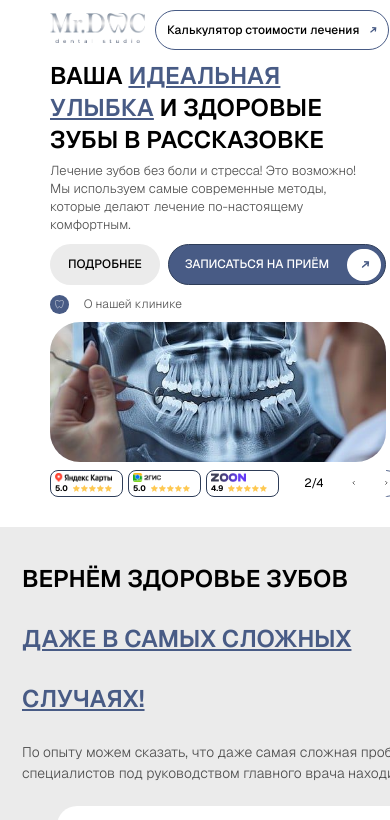
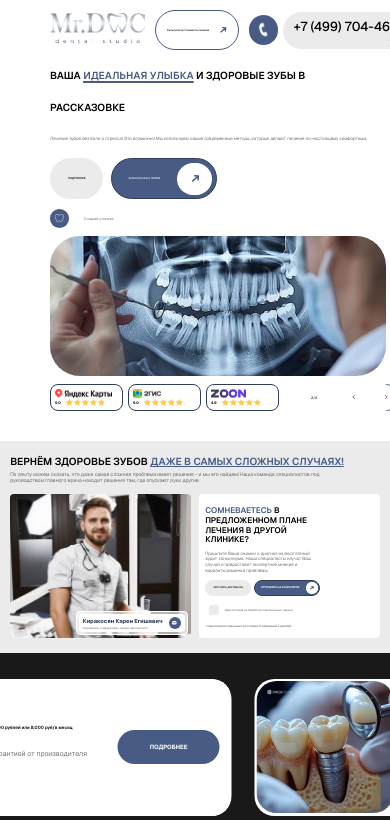
Before and after one commit to GrishaGT02/me, a React (Create React App) app: page / in a window 390 px wide. Shown: the top 820 px of the page. Built offline with nearby package versions, Linux system fonts and the light colour scheme.

Commit message:
Remove unnecessary .env file

```diff
--- a/src/Components/Googing/Googing.css
+++ b/src/Components/Googing/Googing.css
@@ -1,23 +1,25 @@
 .googing {
     width: 100%;
     background: #EBEBEB;
-    padding: 50px 50px;
+    padding: 4vw 2.6vw;
 }
 
 .googing-container {
     max-width: 1920px;
+    width: 100%;
     margin: 0 auto;
 }
 
 .googing-header {
     text-align: center;
-    margin-bottom: 50px;
+    margin-bottom: 2.6vw;
 }
 
 .googing-title {
+    /* font-size: 2.6vw; */
     font-size: var(--font-size-h1);
     font-weight: 600;
-    line-height: 60px;
+    line-height: 3.125vw;
     color: #000000;
     text-align: left;
     text-transform: uppercase;
@@ -28,25 +30,26 @@
 .googing-title span {
     color: #485B85;
     text-decoration: underline;
-    text-decoration-thickness: 3px;
-    text-underline-offset: 5px;
+    text-decoration-thickness: 0.16vw;
+    text-underline-offset: 0.26vw;
 }
 
 .googing-description {
+    /* font-size: 1.3vw; */
     font-size: var(--font-size-h6);
     font-weight: 300;
-    line-height: 33px;
+    line-height: 1.72vw;
     color: #1A1A1ABF;
     text-align: left;
     font-family: 'Geist', sans-serif;
-    max-width: 1650px;
-    margin-top: 30px;
+    max-width: 85.94vw;
+    margin-top: 0.56vw;
     /* margin: 0 auto; */
 }
 
 .googing-content {
     display: flex;
-    gap: 40px;
+    gap: 2.08vw;
     align-items: flex-start;
 }
 
@@ -57,9 +60,9 @@
 
 .googing-doctor-image {
     width: 100%;
-    height: 700px;
+    height: 36.77vw;
     background: #E0E0E0;
-    border-radius: 20px;
+    border-radius: 1.04vw;
     overflow: hidden;
 }
 
@@ -73,16 +76,26 @@
 
 .googing-doctor-info {
     background: #FFFFFFA6;
-    border-radius: 20px;
-    padding: 10px;
+    border-radius: 1.04vw;
+    padding: 0.52vw;
     display: flex;
     flex-direction: column;
-    gap: 8px;
+    gap: 0.42vw;
     position: absolute;
-    bottom: 30px;
-    right: 10px;
-    border: 1.5px solid rgba(255, 255, 255, 1);
+    bottom: 0.8vw;
+    right: 0.8vw;
+    border: 0.078vw solid rgba(255, 255, 255, 1);
     /* max-width: 300px; */
+}
+
+.googing-doctor-info-card {
+    background: #FFFFFF;
+    padding: 0.52vw 1.04vw;
+    gap: 1.56vw;
+    display: flex;
+    align-items: center;
+    justify-content: space-between;
+    border-radius: 1.04vw;
 }
 
 .googing-doctor-name {
@@ -91,7 +104,7 @@
     font-weight: 700;
     color: rgba(46, 61, 88, 1);
     font-family: 'Geist', sans-serif;
-    margin-bottom: 5px;
+    margin-bottom: 0.26vw;
 }
 
 .googing-doctor-title {
@@ -103,10 +116,10 @@
 }
 
 .googing-doctor-contact {
-    width: 60px;
-    height: 60px;
+    width: 3.125vw;
+    height: 3.125vw;
     background: #485B85;
-    border-radius: 50px;
+    border-radius: 2.6vw;
     display: flex;
     align-items: center;
     justify-content: center;
@@ -114,18 +127,23 @@
     cursor: pointer;
 }
 
+.googing-doctor-contact svg {
+    width: 1.2vw;
+    height: 0.94vw;
+}
+
 .googing-right {
     flex: 1;
 }
 
 .googing-form-card {
-    height: 700px;
+    height: 36.77vw;
     background: #FFFFFF;
-    border-radius: 20px;
-    padding: 60px 30px 60px 30px;
+    border-radius: 1.04vw;
+    padding: 3.125vw 1.56vw;
     display: flex;
     flex-direction: column;
-    gap: 30px;
+    gap: 1.56vw;
     align-items: flex-start;
 }
 
@@ -134,11 +152,11 @@
 }
 
 .googing-form-title {
-    width: 650px;
+    width: 30.85vw;
     margin: 0;
     font-size: var(--font-size-h3-5);
     font-weight: 600;
-    line-height: 45px;
+    line-height: 2.45vw;
     color: #000000;
     text-transform: uppercase;
     font-family: 'Geist', sans-serif;
@@ -147,37 +165,37 @@
 }
 
 .googing-form-title span[style*="underline"] {
-    text-decoration-thickness: 3px;
-    text-underline-offset: 5px;
+    text-decoration-thickness: 0.16vw;
+    text-underline-offset: 0.26vw;
 }
 
 .googing-form-description {
-    font-size: 22px;
+    font-size: 1.15vw;
     margin: 0;
-    font-weight: 400;
-    line-height: 28px;
+    font-weight: 300;
+    line-height: 1.46vw;
     color: #1A1A1ABF;
     font-family: 'Geist', sans-serif;
     text-align: left;
-    width: 550px;
+    width: 28.65vw;
 }
 
 .googing-form-buttons {
     display: flex;
-    gap: 15px;
+    gap: 0.78vw;
     align-items: center;
     justify-content: flex-start;
     width: 100%;
 }
 
 .googing-btn {
-    padding: 28px 40px;
-    border-radius: 50px;
+    padding: 1.46vw 2.08vw;
+    border-radius: 2.6vw;
     font-weight: 600;
     border: none;
     font-size: var(--font-size-button-secondary);
     font-weight: 500;
-    line-height: 19px;
+    line-height: 0.99vw;
     cursor: pointer;
     transition: all 0.3s ease;
     display: flex;
@@ -191,17 +209,17 @@
 }
 
 .googing-btn-1 {
-    padding: 6px 6px 6px 30px;
-    border-radius: 50px;
-    border: 1px solid #2E3D58;
+    padding: 0.31vw 0.31vw 0.31vw 1.56vw;
+    border-radius: 2.6vw;
+    border: 0.052vw solid #2E3D58;
     font-weight: 700;
     font-size: var(--font-size-button);
-    line-height: 17px;
+    line-height: 0.89vw;
     cursor: pointer;
     transition: all 0.3s ease;
     display: flex;
     align-items: center;
-    gap: 30px;
+    gap: 1.56vw;
     font-family: 'Geist', sans-serif;
     position: relative;
     overflow: hidden;
@@ -221,12 +239,12 @@
 
 .googing-btn-primary:hover span {
     color: #485B85;
-    transform: translateX(70px);
+    transform: translateX(3.65vw);
 }
 
 .googing-btn-icon {
-    width: 60px;
-    height: 60px;
+    width: 3.125vw;
+    height: 3.125vw;
     border-radius: 50%;
     background: #FFFFFF;
     display: flex;
@@ -238,23 +256,23 @@
 }
 
 .googing-btn-icon svg {
-    width: 19px;
-    height: 18px;
+    width: 0.99vw;
+    height: 0.94vw;
     transition: transform 0.3s cubic-bezier(0.4, 0, 0.2, 1);
 }
 
 .googing-btn-1:hover .googing-btn-icon svg {
-    transform: translateX(-250px) rotate(40deg);
+    transform: translateX(-13.02vw) rotate(40deg);
 }
 
 .googing-btn-1::after {
     content: '';
     position: absolute;
-    right: 6px;
+    right: 0.31vw;
     top: 50%;
     transform: translateY(-50%);
-    width: 60px;
-    height: 60px;
+    width: 3.125vw;
+    height: 3.125vw;
     border-radius: 50%;
     background: #FFFFFF;
     transition: all 0.5s cubic-bezier(0.4, 0, 0.2, 1);
@@ -263,9 +281,9 @@
 }
 
 .googing-btn-1:hover::after {
-    width: 800px;
-    height: 800px;
-    right: -400px;
+    width: 41.67vw;
+    height: 41.67vw;
+    right: -20.83vw;
     top: 50%;
     transform: translateY(-50%);
 }
@@ -273,7 +291,7 @@
 .googing-form-checkbox {
     display: flex;
     align-items: center;
-    gap: 12px;
+    gap: 0.63vw;
     justify-content: flex-start;
     width: 100%;
 }
@@ -300,12 +318,12 @@
 .googing-form-checkbox input[type="checkbox"]:checked::after {
     content: '';
     position: absolute;
-    left: 2px;
+    left: 0.1vw;
     top: 0px;
-    width: 3px;
-    height: 6px;
+    width: 0.16vw;
+    height: 0.31vw;
     border: solid white;
-    border-width: 0 2px 2px 0;
+    border-width: 0 0.1vw 0.1vw 0;
     transform: rotate(45deg);
 }
 
@@ -327,428 +345,3 @@
     width: 100%;
     margin-top: auto;
 }
-
-@media (max-width: 1650px) {
-    .googing-form-description {
-        width: 550px;
-    }
-
-    .googing-form-title {
-        width: 550px;
-    }
-
-    .googing-doctor-image {
-        height: 580px;
-    }
-
-    .googing-form-card {
-        padding: 47px 24px;
-        height: 580px;
-    }
-    .googing-header {
-        margin-bottom: 40px;
-    }
-
-    .googing {
-        padding: 40px;
-    }
-    .googing-title span {
-        text-decoration-thickness: 2.5px;
-        text-underline-offset: 4px;
-    }
-
-    .googing-form-title span[style*="underline"] {
-        text-decoration-thickness: 2.5px;
-        text-underline-offset: 4px;
-    }
-
-    .googing-description {
-        width: 1300px;
-        margin-top: 24px;
-    }
-
-    .googing-btn {
-        padding: 22px 32px;
-    }
-
-    /* Иконка кнопки записи на приём */
-    .googing-btn-icon {
-        width: 48px;
-        height: 48px;
-    }
-
-    .googing-btn-1 {
-        padding: 5px 5px 5px 24px;
-        gap: 24px;
-    }
-
-    .googing-btn-icon svg {
-        width: 11px;
-        height: 9px;
-    }
-
-    .googing-btn-1::after {
-        width: 48px;
-        height: 48px;
-    }
-
-    /* Анимация SVG стрелки - уменьшенное движение */
-    .googing-btn-1:hover .googing-btn-icon svg {
-        transform: translateX(-180px) rotate(40deg);
-    }
-
-    .googing-btn-primary:hover span {
-        transform: translateX(60px);
-    }
-
-    /* Анимация расширяющегося круга - уменьшенный размер */
-    .googing-btn-1:hover::after {
-        width: 640px;
-        height: 640px;
-        right: -320px;
-    }
-}
-
-@media (max-width: 1367px) {
-    .googing-doctor-image {
-        height: 500px;
-    }
-
-    .googing-form-card {
-        height: 500px;
-    }
-
-    .googing {
-        padding: 35px;
-    }
-
-    .googing-description {
-        margin-top: 21px;
-        line-height: 28px;
-        width: 1150px;
-    }
-
-    .googing-header {
-        margin-bottom: 35px;
-    }
-
-    .googing-content {
-        gap: 35px;
-    }
-
-    .googing-form-title {
-        width: 500px;
-        line-height: 38px;
-    }
-
-    .googing-form-card {
-        gap: 21px;
-    }
-
-    .googing-title span {
-        text-decoration-thickness: 2.5px;
-        text-underline-offset: 4px;
-    }
-
-    .googing-form-title span[style*="underline"] {
-        text-decoration-thickness: 2.5px;
-        text-underline-offset: 4px;
-    }
-
-    .googing-btn {
-        padding: 20px 28px;
-    }
-
-    /* Иконка кнопки записи на приём */
-    .googing-btn-icon {
-        width: 43px;
-        height: 43px;
-    }
-
-    .googing-btn-icon svg {
-        width: 10px;
-        height: 8px;
-    }
-
-    .googing-btn-1::after {
-        width: 43px;
-        height: 43px;
-    }
-
-    .googing-form-description {
-        width: 440px;
-        font-size: 16px;
-    }
-}
-
-@media (max-width: 1200px) {
-    .googing-doctor-image {
-        height: 440px;
-    }
-
-    .googing-form-card {
-        height: 440px;
-    }
-
-    .googing-form-description {
-        line-height: 22px;
-        font-size: 14px;
-    }
-
-    .googing-form-card {
-        padding: 37px 18px;
-    }
-
-    .googing-form-title {
-        width: 400px;
-        line-height: 33px;
-    }
-
-    .googing-header {
-        margin-bottom: 31px;
-    }
-
-    .googing-description {
-        margin-top: 18px;
-        width: 1050px;
-    }
-    .googing {
-        padding: 35px;
-    }
-
-    .googing-title span {
-        text-decoration-thickness: 2px;
-        text-underline-offset: 3px;
-    }
-
-    .googing-form-title span[style*="underline"] {
-        text-decoration-thickness: 2px;
-        text-underline-offset: 3px;
-    }
-
-    .googing-btn {
-        padding: 18px 24px;
-    }
-
-    /* Иконка кнопки записи на приём */
-    .googing-btn-icon {
-        width: 38px;
-        height: 38px;
-    }
-
-    .googing-btn-icon svg {
-        width: 9px;
-        height: 7px;
-    }
-
-    .googing-btn-1::after {
-        width: 38px;
-        height: 38px;
-    }
-
-    .googing-btn-1 {
-        padding: 4px 4px 4px 20px;
-        gap: 20px;
-    }
-
-    /* Анимация SVG стрелки */
-    .googing-btn-1:hover .googing-btn-icon svg {
-        transform: translateX(-150px) rotate(40deg);
-    }
-
-    .googing-btn-primary:hover span {
-        transform: translateX(50px);
-    }
-
-    /* Анимация расширяющегося круга */
-    .googing-btn-1:hover::after {
-        width: 560px;
-        height: 560px;
-        right: -280px;
-    }
-}
-
-@media (max-width: 1025px) {
-    .googing-doctor-info {
-        padding: 5px;
-    }
-
-    .googing-doctor-title {
-        font-size: 14px;
-        margin-bottom: 2.5px;
-    }
-
-    .googing-doctor-title {
-        font-size: 8.5px;
-    }
-
-    .googing-doctor-info {
-        bottom: 10px;
-    }
-
-    .googing-doctor-info-card {
-        padding: 5px 10px !important;
-        gap: 20px !important;
-    }
-
-    .googing-doctor-contact {
-        width: 32.03px;
-        height: 32.03px;
-    }
-
-    .googing-doctor-contact svg {
-        width: 12.01px;
-        height: 9.34px;
-    }
-
-    .googing-doctor-image {
-        height: 376px;
-    }
-
-    .googing-btn {
-        font-size: 7px;
-    }
-
-    .googing-btn-1 {
-        font-size: 8px;
-    }
-
-    .googing-form-disclaimer {
-        font-size: 7px;
-    }
-
-    .googing-form-checkbox label {
-        font-size: 7px;
-    }
-
-    .googing-form-description {
-        font-size: 12px;
-    }
-
-    .googing-form-title {
-        width: 376px;
-        line-height: 28px;
-    }
-    .googing-form-card {
-        height: 376px;
-        gap: 16px;
-        padding: 31px 16px;
-    }
-
-    .googing-header {
-        margin-bottom: 26px;
-    }
-    .googing-description {
-        line-height: 21px;
-    }
-    .googing-description {
-        margin-top: 15px;
-        width: 876px;
-    }
-
-    .googing {
-        padding: 25px;
-    }
-    .googing-title span {
-        text-decoration-thickness: 1.8px;
-        text-underline-offset: 2.5px;
-    }
-
-    .googing-form-title span[style*="underline"] {
-        text-decoration-thickness: 1.8px;
-        text-underline-offset: 2.5px;
-    }
-
-    .googing-btn {
-        padding: 11px 21px;
-    }
-
-    /* Иконка кнопки записи на приём */
-    .googing-btn-icon {
-        width: 32.03px;
-        height: 32.03px;
-    }
-
-    .googing-btn-1::after {
-        width: 32.03px;
-        height: 32.03px;
-    }
-
-    .googing-btn-1 {
-        padding: 3.5px 3.5px 3.5px 16px;
-    }
-}
-
-@media (max-width: 880px) {
-    .googing-form-card {
-        padding: 27px 14px;
-        height: 323px;
-    }
-    .googing-header {
-        margin-bottom: 22px;
-    }
-
-    .googing-description {
-        margin-top: 13px;
-        width: 753px;
-    }
-
-    .googing {
-        padding: 22px;
-    }
-
-    .googing-title span {
-        text-decoration-thickness: 1.5px;
-        text-underline-offset: 2px;
-    }
-
-    .googing-form-title span[style*="underline"] {
-        text-decoration-thickness: 1.5px;
-        text-underline-offset: 2px;
-    }
-
-    .googing-btn {
-        padding: 11px 18px;
-    }
-
-    .googing-doctor-image {
-        height: 323px;
-    }
-
-    /* Иконка кнопки записи на приём */
-    /* .googing-btn-icon {
-        width: 48px;
-        height: 48px;
-    } */
-
-    /* .googing-btn-1 {
-        padding: 5px 5px 5px 24px;
-        gap: 24px;
-    } */
-
-    /* .googing-btn-icon svg {
-        width: 11px;
-        height: 9px;
-    } */
-
-    /* .googing-btn-1::after {
-        width: 48px;
-        height: 48px;
-    }
-
-    /* Анимация SVG стрелки - уменьшенное движение */
-    .googing-btn-1:hover .googing-btn-icon svg {
-        transform: translateX(-140px) rotate(40deg);
-    } */
-
-    .googing-btn-primary:hover span {
-        transform: translateX(60px);
-    }
-
-    /* Анимация расширяющегося круга - уменьшенный размер */
-    /* .googing-btn-1:hover::after {
-        width: 640px;
-        height: 640px;
-        right: -320px;
-    } */
-}
--- a/src/Components/Googing/Googing.js
+++ b/src/Components/Googing/Googing.js
@@ -20,7 +20,7 @@ const Googing = () => {
                             <img src={doctorImage} alt="Киракосян Карен Егишевич" />
                         </div>
                         <div className="googing-doctor-info">
-                            <div className="googing-doctor-info-card" style={{ background: '#FFFFFF', padding: '10px 20px', gap: '30px', display: 'flex', alignItems: 'center', justifyContent: 'space-between', borderRadius: '20px'}}>
+                            <div className="googing-doctor-info-card">
                                 <div>
                                     <div className="googing-doctor-name">Киракосян Карен Егишевич</div>
                                     <div className="googing-doctor-title">Основатель, главный врач, хирург, имплантолог</div>
@@ -36,7 +36,7 @@ const Googing = () => {
                     <div className="googing-right">
                         <div className="googing-form-card">
                             <h2 className="googing-form-title">
-                                <span style={{color: '#485B85', textDecoration: 'underline'}}>СОМНЕВАЕТЕСЬ</span>{' '}
+                                <span style={{color: '#485B85'}}>СОМНЕВАЕТЕСЬ</span>{' '}
                                 <span>В ПРЕДЛОЖЕННОМ ПЛАНЕ ЛЕЧЕНИЯ В ДРУГОЙ КЛИНИКЕ?</span>
                             </h2>
                             <p className="googing-form-description">
--- a/src/styles/typography.css
+++ b/src/styles/typography.css
@@ -4,31 +4,31 @@
 
    :root {
     /* Основные размеры заголовков */
-  --font-size-h1: 50px;           /* Главные заголовки секций */
-  --font-size-h2-5: 42px;          /* Промежуточный размер */
-  --font-size-h3: 32px;            /* Заголовки третьего уровня */
-  --font-size-h3-5: 40px;          /* Промежуточный размер */
-  --font-size-h4: 30px;            /* Заголовки четвертого уровня */
-  --font-size-h4-5: 36px;          /* Промежуточный размер */
-  --font-size-h5: 28px;            /* Заголовки пятого уровня */
-  --font-size-h6: 25px;            /* Заголовки шестого уровня */
-  --font-size-h7: 24px;            /* Малые заголовки */
-  --font-size-h8: 22px;            /* Очень малые заголовки */
-  --font-size-h9: 20px;            /* Минимальные заголовки */
-  --font-size-h9-5: 19px;          /* Промежуточный размер */
+    --font-size-h1: 2.604vw;           /* Главные заголовки секций */
+    --font-size-h2-5: 2.188vw;          /* Промежуточный размер */
+    --font-size-h3: 1.667vw;            /* Заголовки третьего уровня */
+    --font-size-h3-5: 2.083vw;          /* Промежуточный размер */
+    --font-size-h4: 1.563vw;            /* Заголовки четвертого уровня */
+    --font-size-h4-5: 1.875vw;          /* Промежуточный размер */
+    --font-size-h5: 1.458vw;            /* Заголовки пятого уровня */
+    --font-size-h6: 1.302vw;            /* Заголовки шестого уровня */
+    --font-size-h7: 1.25vw;            /* Малые заголовки */
+    --font-size-h8: 1.146vw;            /* Очень малые заголовки */
+    --font-size-h9: 1.042vw;            /* Минимальные заголовки */
+    --font-size-h9-5: 0.99vw;          /* Промежуточный размер */
 
     /* Основные размеры текста */
-  --font-size-body: 18px;          /* Обычный текст */
-  --font: 18px; /*для отдельных случаев*/
-  --font-size-body-medium: 16px;   /* Средний текст */
-  --font-size-body-small: 14px;    /* Малый текст */
-  --font-size-body-xs: 13px;      /* Очень малый текст */
-  --font-size-body-xxs: 14px;     /* Минимальный текст */
-  --font-size-body-small-2: 15px; /* Промежуточный малый текст */
+    --font-size-body: 0.938vw;          /* Обычный текст */
+    --font: 0.938vw; /*для отдельных случаев*/
+    --font-size-body-medium: 0.833vw;   /* Средний текст */
+    --font-size-body-small: 0.729vw;    /* Малый текст */
+    --font-size-body-xs: 0.677vw;      /* Очень малый текст */
+    --font-size-body-xxs: 0.729vw;     /* Минимальный текст */
+    --font-size-body-small-2: 0.781vw; /* Промежуточный малый текст */
 
     /* Размеры для кнопок */
-  --font-size-button: 13px;       /* Основная кнопка */
-  --font-size-button-secondary: 12px; /* Второстепенная кнопка */
+    --font-size-button: 0.677vw;       /* Основная кнопка */
+    --font-size-button-secondary: 0.625vw; /* Второстепенная кнопка */
 
     /* Веса шрифтов */
     --font-weight-light: 300;
@@ -44,93 +44,11 @@
     --line-height-loose: 1.6;
     --line-height-100: 100%;
     --line-height-120: 120%;
-  --line-height-23: 23px;
-  --line-height-28: 28px;
-  --line-height-33: 33px;
-  --line-height-40: 40px;
-  --line-height-60: 60px;
-}
-/* ============================================
-   АДАПТАЦИЯ ДЛЯ РАЗНЫХ ЭКРАНОВ
-   ============================================ */
-
-@media (max-width: 1650px) {
-  :root {
-    --font-size-h1: 40px;
-    --font-size-h3-5: 32px;
-    --font-size-h5: 22px;
-    --font-size-h6: 20px;
-    --font-size-h8: 18px;
-    --font-size-body: 14px;
-    --font-size-body-small: 12px;
-    --font-size-body-xxs: 12px;
-    --font-size-button: 12px;
-    --font-size-button-secondary: 12px;
-    --font-size-h9: 18px;
-    --font: 14px;
-  }
-}
-
-@media (max-width: 1367px) {
-  :root {
-    --font-size-h1: 35px;
-    --font-size-h3-5: 29px;
-    --font-size-h5: 20px;
-    --font-size-h6: 18px;
-    --font-size-h8: 16px;
-    --font-size-body: 14px;
-    --font-size-body-small: 12px;
-    --font-size-body-xxs: 12px;
-    --font-size-button: 12px;
-    --font-size-button-secondary: 12px;
-    --font: 12px;
-  }
-}
-
-@media (max-width: 1200px) {
-  :root {
-    --font-size-h1: 31px;
-    --font-size-h3-5: 25px;
-    --font-size-h5: 17px;
-    --font-size-h6: 16px;
-    --font-size-h8: 15px;
-    --font-size-body: 13px;
-    --font-size-body-small: 12px;
-    --font-size-body-xxs: 12px;
-    --font-size-button: 12px;
-    --font-size-button-secondary: 12px;
-  }
-}
-
-@media (max-width: 1025px) {
-  :root {
-    --font-size-h1: 27px;
-    --font-size-h3-5: 22px;
-    --font-size-h5: 15px;
-    --font-size-h6: 15px;
-    --font-size-h8: 14px;
-    --font-size-body: 13px;
-    --font-size-body-small: 12px;
-    --font-size-body-xxs: 12px;
-    --font-size-button: 12px;
-    --font-size-button-secondary: 12px;
-  }
-}
-
-@media (max-width: 880px) {
-  :root {
-    --font-size-h1: 24px;
-    --font-size-h3-5: 19px;
-    --font-size-h5: 13px;
-    --font-size-h6: 14px;
-    --font-size-h8: 13px;
-    --font-size-body: 12px;
-    --font-size-body-small: 12px;
-    --font-size-body-xxs: 12px;
-    --font-size-button: 12px;
-    --font-size-button-secondary: 12px;
-    --font: 8px;
-  }
+    --line-height-23: 1.198vw;
+    --line-height-28: 1.458vw;
+    --line-height-33: 1.719vw;
+    --line-height-40: 2.083vw;
+    --line-height-60: 3.125vw;
   }
 
   /* ============================================
```
Also changed, not shown: 1 other file (tests, documents, lock files or other folders). Lines whose indentation alone changed are shown as unchanged.
